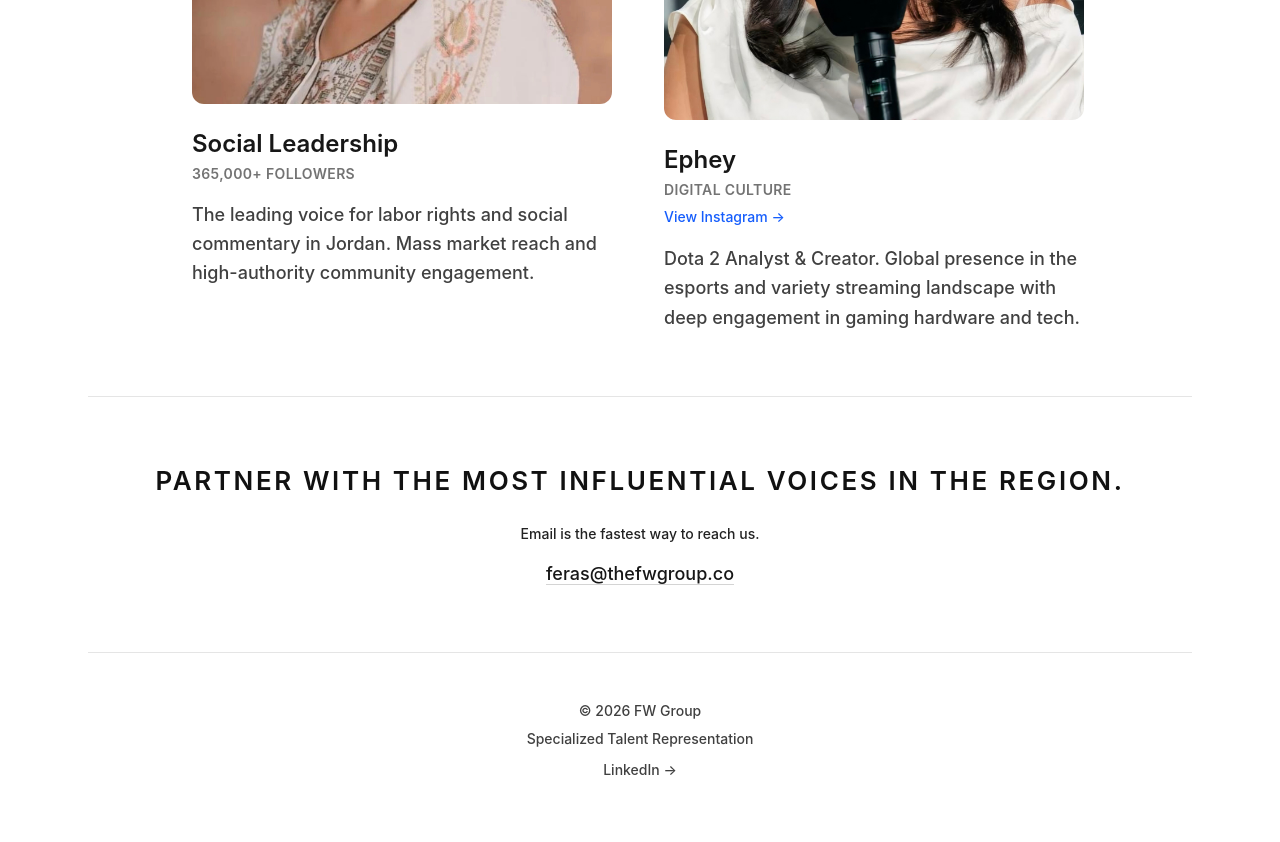
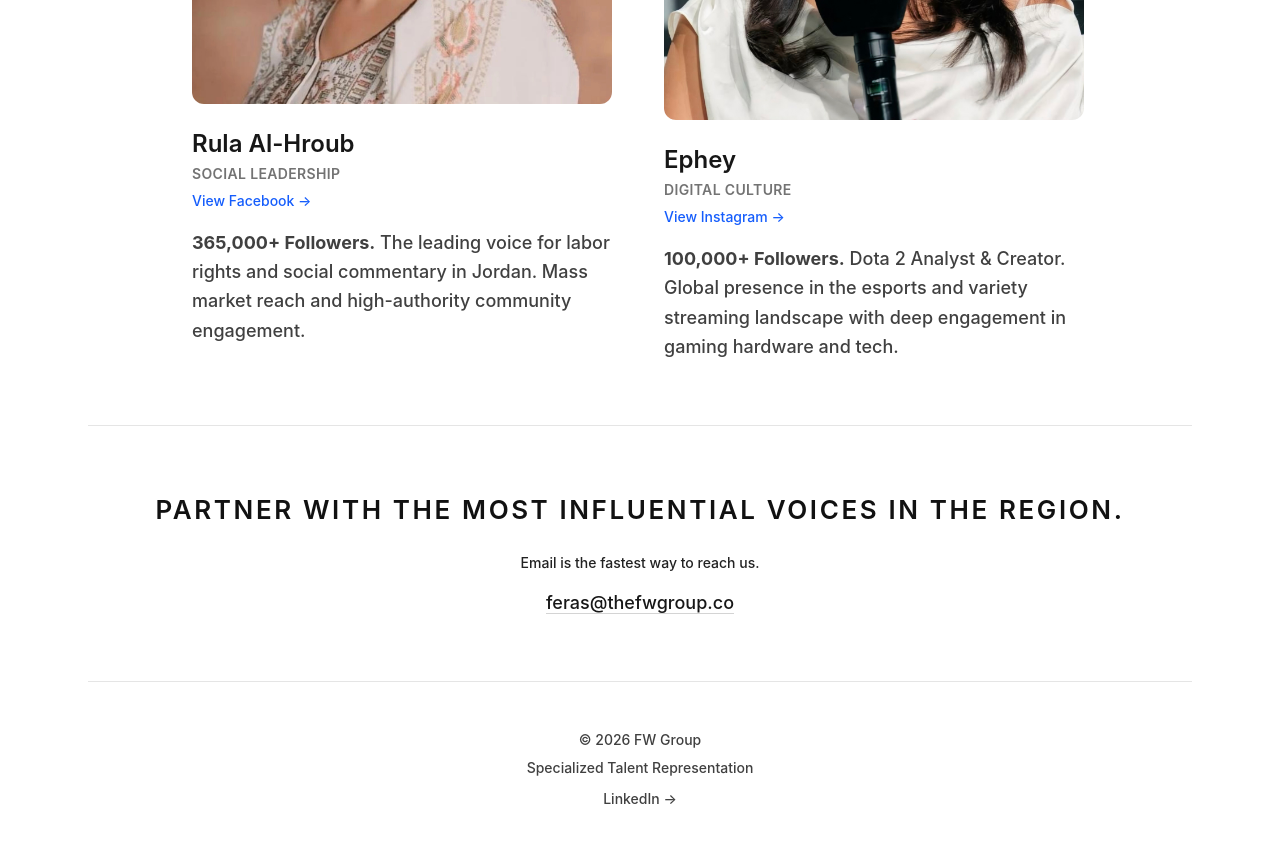
Before and after one commit to ferasfw/fw-group-landing, a Next.js app: page / in a window 1280 px wide. Shown: the part 1660-2502 px from the top of the page. Built offline with nearby package versions, Linux system fonts and the light colour scheme.

Commit message:
finalize roster names and links

```diff
--- a/app/page.tsx
+++ b/app/page.tsx
@@ -123,21 +123,30 @@ export default function Home() {
             <div className="w-full shrink-0">
               <Image
                 src="/images/social-leader.jpg"
-                alt="Social Leadership Talent"
+                alt="Rula Al-Hroub"
                 width={420}
                 height={420}
                 className="h-auto w-full max-w-[420px] rounded-xl object-cover"
               />
             </div>
             <h3 className="mt-6 text-2xl font-semibold text-neutral-900">
-              Social Leadership
+              Rula Al-Hroub
             </h3>
             <p className="mt-1 text-sm font-semibold text-neutral-500 uppercase tracking-wide">
-              365,000+ Followers
+              Social Leadership
+            </p>
+            <p className="mt-1">
+              <a
+                href="https://www.facebook.com/rulaalhroob/"
+                target="_blank"
+                rel="noopener noreferrer"
+                className="text-sm font-medium text-blue-600 transition-colors hover:text-blue-700"
+              >
+                View Facebook &rarr;
+              </a>
             </p>
             <p className="mt-4 text-lg font-medium leading-relaxed text-neutral-700">
-              The leading voice for labor rights and social commentary in Jordan.
-              Mass market reach and high-authority community engagement.
+              <strong>365,000+ Followers.</strong> The leading voice for labor rights and social commentary in Jordan. Mass market reach and high-authority community engagement.
             </p>
           </div>
 
@@ -169,9 +178,7 @@ export default function Home() {
               </a>
             </p>
             <p className="mt-4 text-lg font-medium leading-relaxed text-neutral-700">
-              Dota 2 Analyst & Creator. Global presence in the esports and
-              variety streaming landscape with deep engagement in gaming hardware
-              and tech.
+              <strong>100,000+ Followers.</strong> Dota 2 Analyst & Creator. Global presence in the esports and variety streaming landscape with deep engagement in gaming hardware and tech.
             </p>
           </div>
         </div>
```
